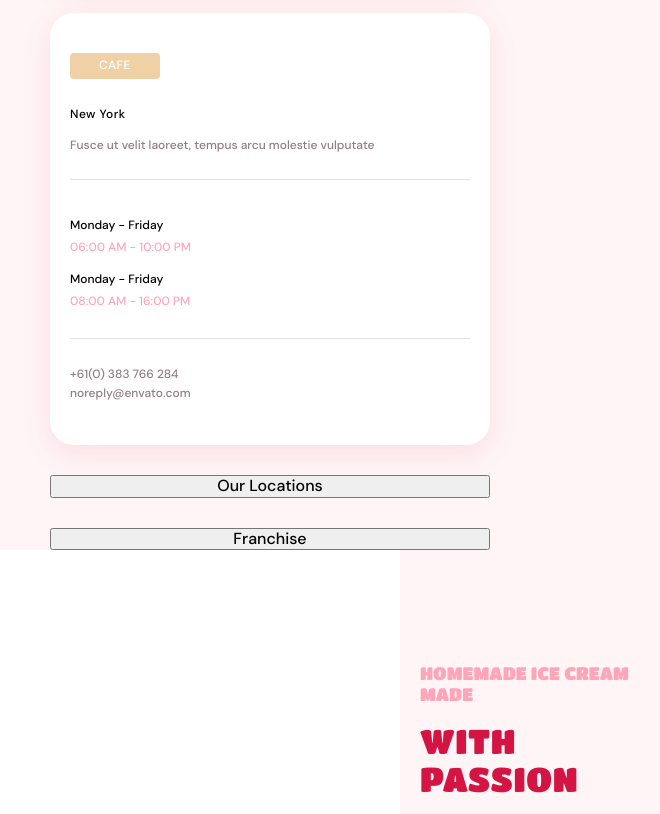
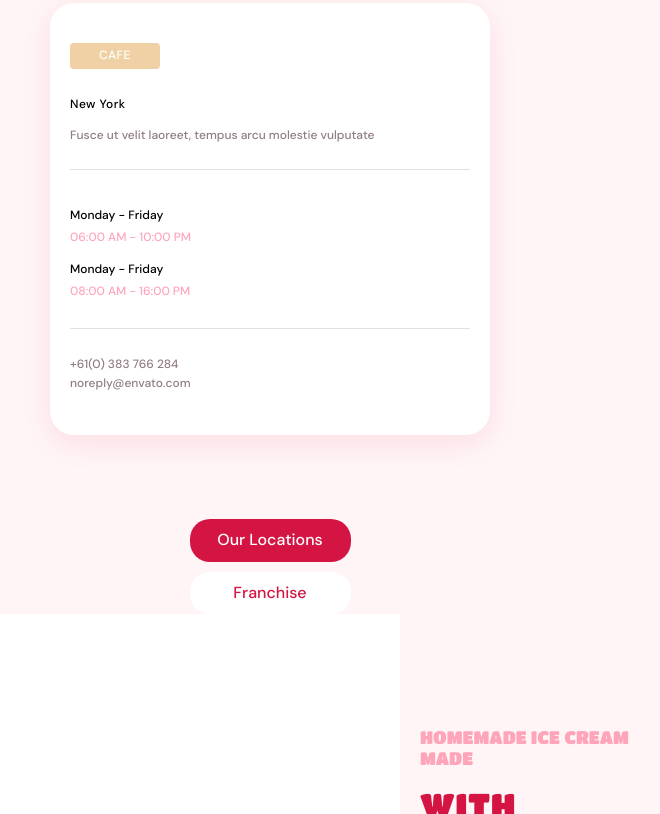
Before and after one commit to KamilD90/projekt-grupa-3, a website built with Parcel: page src/index.html in a window 1280 px wide. Shown: the part 1422-2236 px from the top of the page, without its empty margins (0-660 px from the left). Built offline with nearby package versions, Linux system fonts and the light colour scheme.

Commit message:
frist version

```diff
--- a/src/partials/contacts.html
+++ b/src/partials/contacts.html
@@ -45,7 +45,9 @@
         </li>
       </ul>
     </div>
-    <button>Our Locations</button>
-    <button>Franchise</button>
+    <div class="contacts__btn-container">
+      <button class="button contacts__btn">Our Locations</button>
+      <button class="button contacts__btn--second">Franchise</button>
+    </div>
   </div>
 </section>
--- a/src/sass/partials/_contacts.scss
+++ b/src/sass/partials/_contacts.scss
@@ -2,7 +2,7 @@
   display: flex;
   flex-direction: column;
   gap: 30px;
-  padding-top: 10px;
+
   margin: 0 30px;
   &__bg {
     background-color: $howItsMadeBackground;
@@ -123,4 +123,34 @@
     border-top: 1px solid $quoteIconColor;
     padding-top: 25px;
   }
+
+  &__btn {
+    width: 161px;
+    color: $defaultBackground;
+    background-color: $headTextColor;
+  }
+  &__btn:hover {
+    color: $headTextColor;
+    background-color: $defaultBackground;
+  }
+
+  &__btn--second {
+    width: 161px;
+    color: $headTextColor;
+    background-color: $defaultBackground;
+  }
+
+  &__btn--second:hover {
+    color: $defaultBackground;
+    background-color: $headTextColor;
+  }
+
+  &__btn-container {
+    margin-top: 54px;
+    display: flex;
+    flex-direction: column;
+    justify-content: center;
+    align-items: center;
+    gap: 10px;
+  }
 }
```
